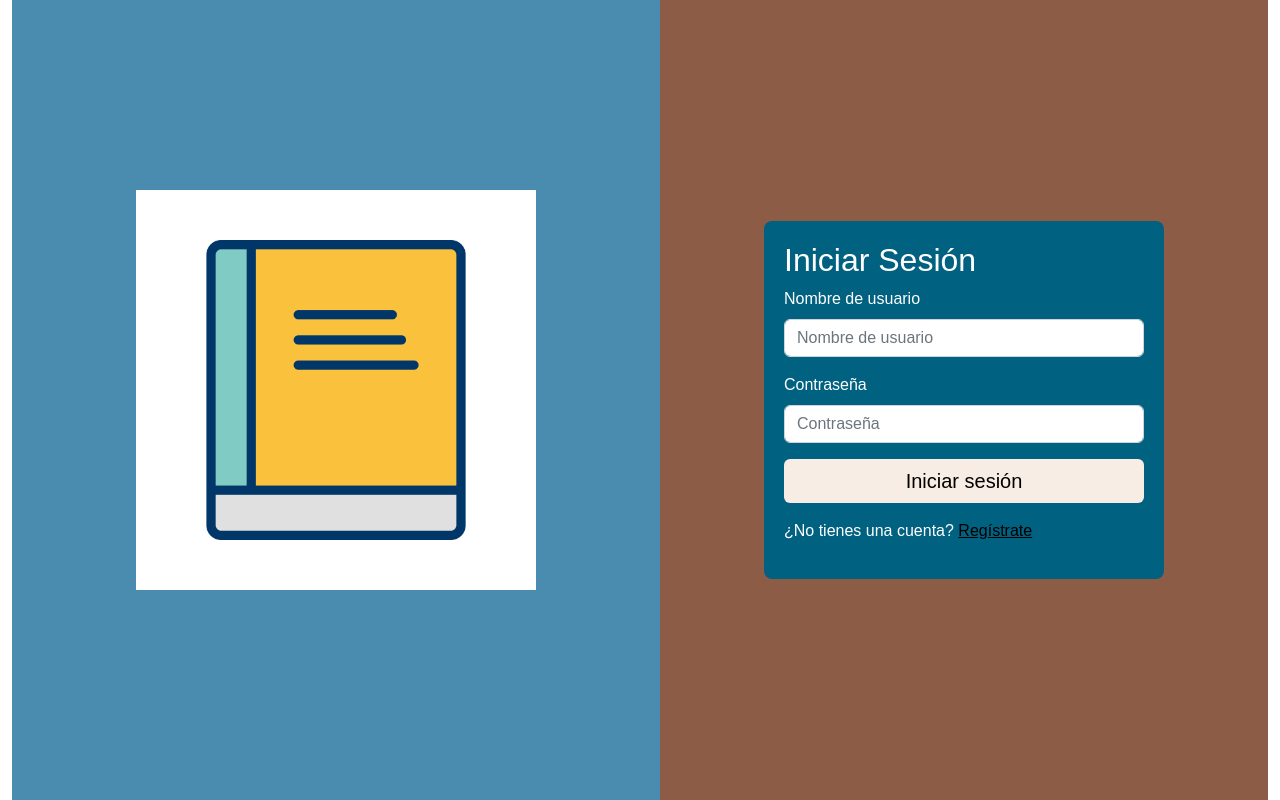
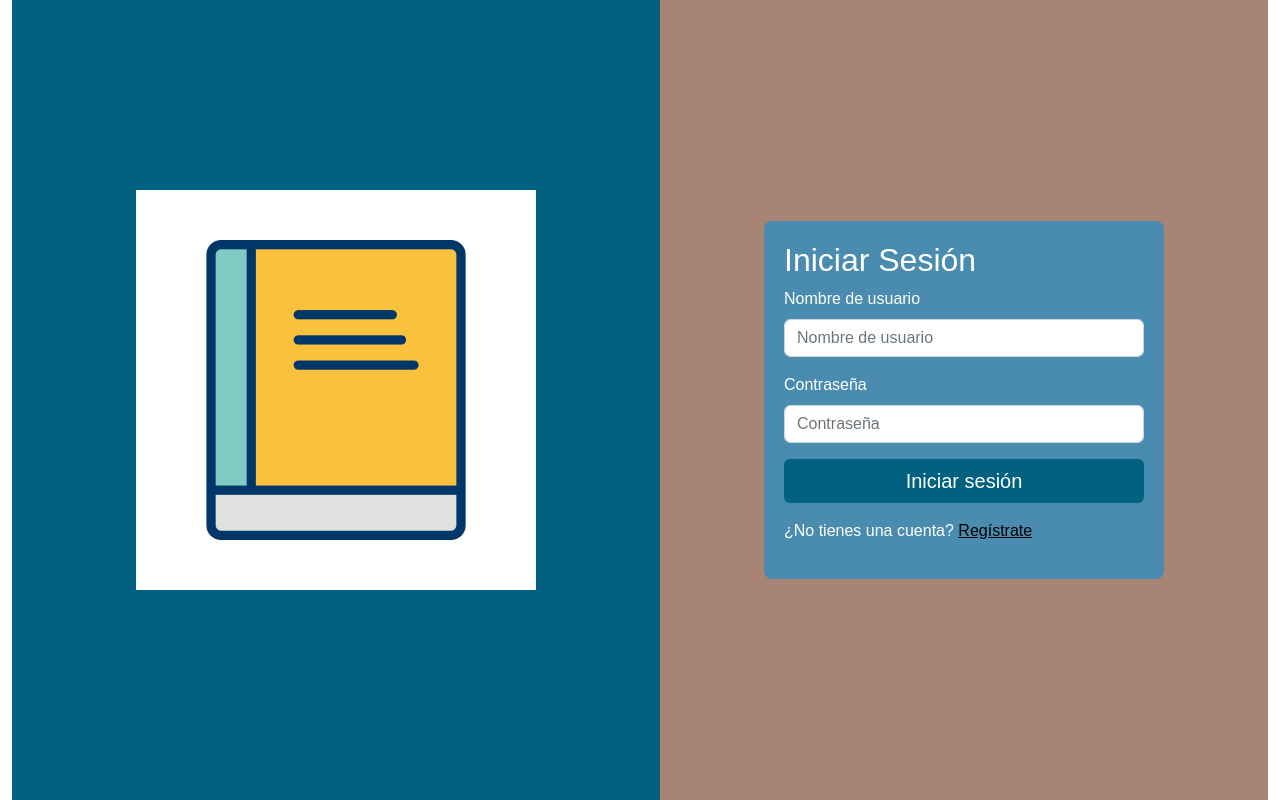
Before and after one commit to Lumian1711/POI, a PHP site: page /vistas/login.html in a window 1280 px wide. Run offline with PHP 8.4, Linux system fonts and the light colour scheme.

Commit message:
Color version 2

```diff
--- a/CSS/login.css
+++ b/CSS/login.css
@@ -2,7 +2,7 @@
     --azul: #016180;
     --celeste: #4A8CB0;
     --crema: #F8EDE5;
-    --cafe: #8C5C47;
+    --cafe: #a88474;
     --marron: #4C2C17;
 }
 body, html {
@@ -24,7 +24,7 @@ body, html {
     flex-direction: column;
 }
 .left-side {
-    background-color: var(--celeste);
+    background-color: var(--azul);
     background-size: cover;
     color: black;
     padding: 20px;
@@ -41,13 +41,13 @@ body, html {
 .form-container {
     max-width: 400px;
     width: 100%;
-    background-color: var(--azul);
+    background-color: var(--celeste);
     border-radius: 8px;
     padding: 20px;
 }
 .btn {
-    background-color: var(--crema);
-    color: #000000;
+    background-color: var(--azul);
+    color: #ffffff;
     font-size: 20px;
 }
 .btn:hover {
```
